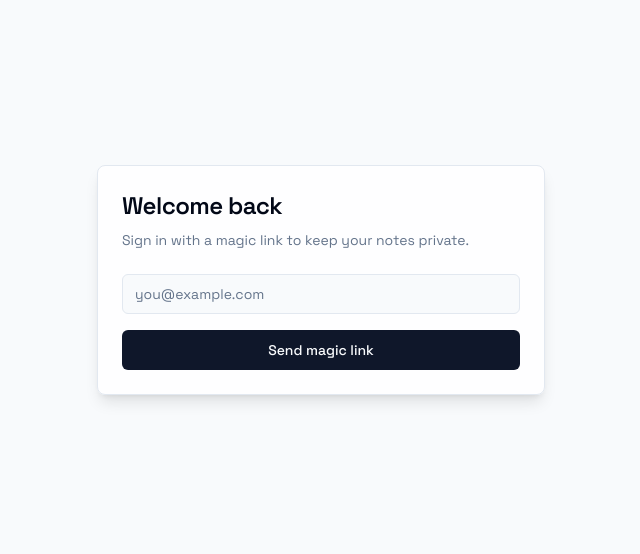
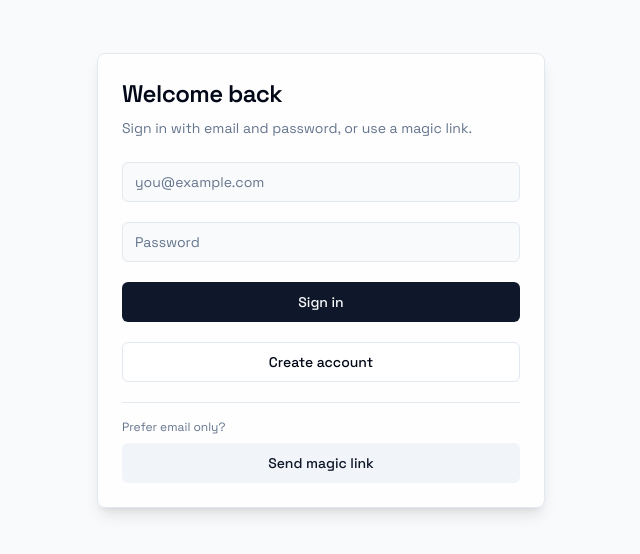
Before and after one commit to jordanvimont/note-taking-app, a Next.js app: page / in a window 1280 px wide. Shown: the top 554 px of the page, without its empty margins (319-959 px from the left). Built offline with nearby package versions, Linux system fonts and the light colour scheme; no server answers.

Commit message:
Add email+password login

```diff
--- a/components/auth-card.tsx
+++ b/components/auth-card.tsx
@@ -8,14 +8,21 @@ import { useNotes } from "@/hooks/use-notes";
 import { useToast } from "@/hooks/use-toast";
 
 export function AuthCard() {
-  const { signInWithEmail, authLoading } = useNotes();
+  const { signInWithEmail, signInWithPassword, signUpWithPassword, authLoading } =
+    useNotes();
   const { toast } = useToast();
   const [email, setEmail] = useState("");
-  const [isSending, setIsSending] = useState(false);
+  const [password, setPassword] = useState("");
+  const [activeAction, setActiveAction] = useState<
+    null | "signin" | "signup" | "magic"
+  >(null);
+
+  const isBusy = authLoading || activeAction !== null;
+  const trimmedEmail = email.trim();
+  const trimmedPassword = password.trim();
 
   const handleSignIn = async () => {
-    const trimmed = email.trim();
-    if (!trimmed) {
+    if (!trimmedEmail) {
       toast({
         title: "Email required",
         description: "Enter your email to receive a magic link.",
@@ -24,9 +31,9 @@ export function AuthCard() {
       return;
     }
 
-    setIsSending(true);
+    setActiveAction("magic");
     try {
-      await signInWithEmail(trimmed);
+      await signInWithEmail(trimmedEmail);
       toast({
         title: "Magic link sent",
         description: "Check your email to finish signing in.",
@@ -39,7 +46,82 @@ export function AuthCard() {
         variant: "destructive",
       });
     } finally {
-      setIsSending(false);
+      setActiveAction(null);
+    }
+  };
+
+  const handlePasswordSignIn = async () => {
+    if (!trimmedEmail) {
+      toast({
+        title: "Email required",
+        description: "Enter your email to sign in.",
+        variant: "destructive",
+      });
+      return;
+    }
+    if (trimmedPassword.length < 6) {
+      toast({
+        title: "Password too short",
+        description: "Use at least 6 characters.",
+        variant: "destructive",
+      });
+      return;
+    }
+
+    setActiveAction("signin");
+    try {
+      await signInWithPassword(trimmedEmail, trimmedPassword);
+      toast({
+        title: "Signed in",
+        description: "Welcome back!",
+      });
+    } catch (error) {
+      console.error(error);
+      toast({
+        title: "Sign-in failed",
+        description: "Check your email and password, then try again.",
+        variant: "destructive",
+      });
+    } finally {
+      setActiveAction(null);
+    }
+  };
+
+  const handlePasswordSignUp = async () => {
+    if (!trimmedEmail) {
+      toast({
+        title: "Email required",
+        description: "Enter your email to create an account.",
+        variant: "destructive",
+      });
+      return;
+    }
+    if (trimmedPassword.length < 6) {
+      toast({
+        title: "Password too short",
+        description: "Use at least 6 characters.",
+        variant: "destructive",
+      });
+      return;
+    }
+
+    setActiveAction("signup");
+    try {
+      await signUpWithPassword(trimmedEmail, trimmedPassword);
+      toast({
+        title: "Account created",
+        description:
+          "You can sign in now. If confirmations are required, check your email.",
+      });
+    } catch (error) {
+      console.error(error);
+      toast({
+        title: "Sign-up failed",
+        description: "Please try again in a moment.",
+        variant: "destructive",
+      });
+    } finally {
+      setActiveAction(null);
     }
   };
 
@@ -51,25 +133,54 @@ export function AuthCard() {
             Welcome back
           </CardTitle>
           <p className="text-sm text-muted-foreground">
-            Sign in with a magic link to keep your notes private.
+            Sign in with email and password, or use a magic link.
           </p>
         </CardHeader>
-        <CardContent className="space-y-4">
+        <CardContent className="space-y-5">
           <Input
             type="email"
             placeholder="you@example.com"
             value={email}
             onChange={(e) => setEmail(e.target.value)}
-            disabled={authLoading || isSending}
+            disabled={isBusy}
+            className="bg-slate-50 border-slate-200"
+          />
+          <Input
+            type="password"
+            placeholder="Password"
+            value={password}
+            onChange={(e) => setPassword(e.target.value)}
+            disabled={isBusy}
             className="bg-slate-50 border-slate-200"
           />
           <Button
-            onClick={handleSignIn}
-            disabled={authLoading || isSending}
+            onClick={handlePasswordSignIn}
+            disabled={isBusy}
             className="w-full"
           >
-            {isSending ? "Sending link..." : "Send magic link"}
+            {activeAction === "signin" ? "Signing in..." : "Sign in"}
           </Button>
+          <Button
+            onClick={handlePasswordSignUp}
+            disabled={isBusy}
+            variant="outline"
+            className="w-full"
+          >
+            {activeAction === "signup" ? "Creating account..." : "Create account"}
+          </Button>
+          <div className="space-y-2 border-t pt-4">
+            <p className="text-xs text-muted-foreground">
+              Prefer email only?
+            </p>
+            <Button
+              onClick={handleSignIn}
+              disabled={isBusy}
+              variant="secondary"
+              className="w-full"
+            >
+              {activeAction === "magic" ? "Sending link..." : "Send magic link"}
+            </Button>
+          </div>
         </CardContent>
       </Card>
     </div>
--- a/hooks/use-notes.tsx
+++ b/hooks/use-notes.tsx
@@ -28,6 +28,8 @@ type NotesContextValue = {
   removeNote: (id: string) => Promise<void>;
   getNote: (id: string) => Promise<Note | null>;
   signInWithEmail: (email: string) => Promise<void>;
+  signInWithPassword: (email: string, password: string) => Promise<void>;
+  signUpWithPassword: (email: string, password: string) => Promise<void>;
   signOut: () => Promise<void>;
   refreshNotes: () => Promise<void>;
 };
@@ -225,6 +227,36 @@ export function NotesProvider({ children }: { children: React.ReactNode }) {
     });
   }, []);
 
+  const signInWithPassword = useCallback(
+    async (email: string, password: string) => {
+      const { error } = await supabase.auth.signInWithPassword({
+        email,
+        password,
+      });
+      if (error) {
+        throw error;
+      }
+    },
+    []
+  );
+
+  const signUpWithPassword = useCallback(
+    async (email: string, password: string) => {
+      const { error } = await supabase.auth.signUp({
+        email,
+        password,
+        options: {
+          emailRedirectTo:
+            typeof window !== "undefined" ? window.location.origin : undefined,
+        },
+      });
+      if (error) {
+        throw error;
+      }
+    },
+    []
+  );
+
   const signOut = useCallback(async () => {
     await supabase.auth.signOut();
     setNotes([]);
@@ -266,6 +298,8 @@ export function NotesProvider({ children }: { children: React.ReactNode }) {
       removeNote,
       getNote,
       signInWithEmail,
+      signInWithPassword,
+      signUpWithPassword,
       signOut,
       refreshNotes,
     }),
@@ -282,6 +316,8 @@ export function NotesProvider({ children }: { children: React.ReactNode }) {
       removeNote,
       getNote,
       signInWithEmail,
+      signInWithPassword,
+      signUpWithPassword,
       signOut,
       refreshNotes,
     ]
```
